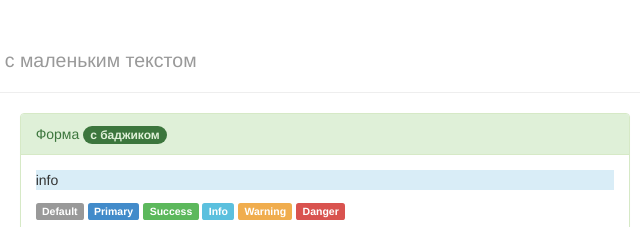
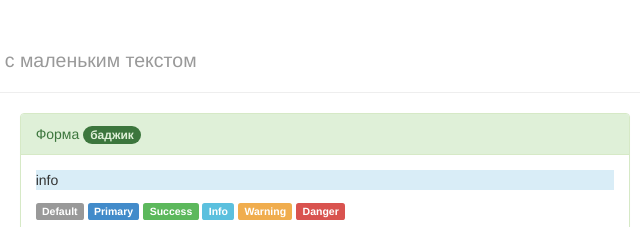
Before and after one commit to kapb14/html-playground, a plain HTML site: page template.html in a window 1280 px wide. Shown: the top 227 px of the page, 102-742 px from the left. Drawn offline with Linux system fonts and the light colour scheme.

Commit message:
last commit

```diff
--- a/template.html
+++ b/template.html
@@ -23,7 +23,7 @@
   <div class="col-sm-6 col-sm-offset-1"> <!-- HALF-SIZED -->
 
     <div class="panel panel-success"> <!-- PANEL -->
-      <div class="panel-heading">Форма <span class="badge">с баджиком</span></div>
+      <div class="panel-heading">Форма <span class="badge">баджик</span></div>
       <div class="panel-body"> <!-- PANEL_BODY -->
 
         <p class="bg-info">info</p>
```
